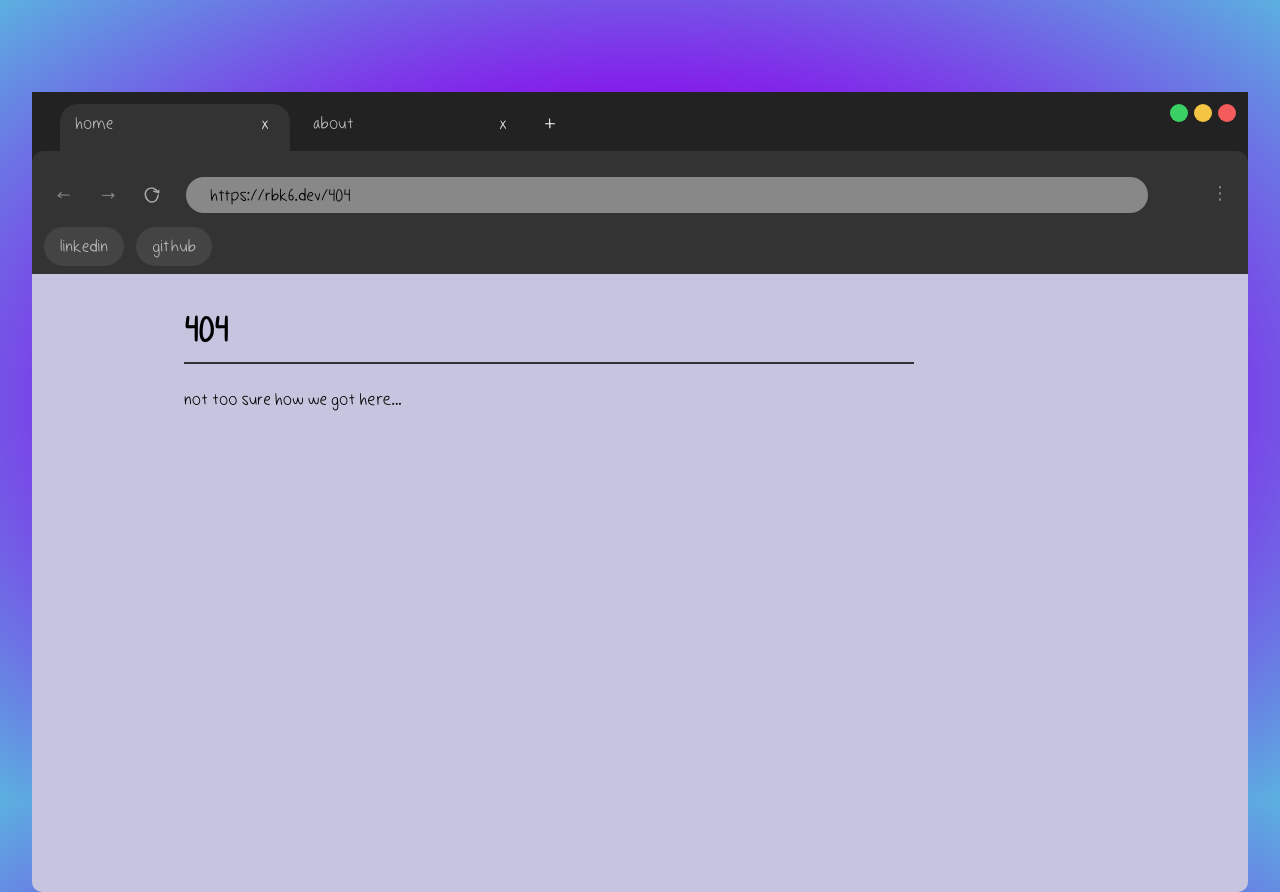
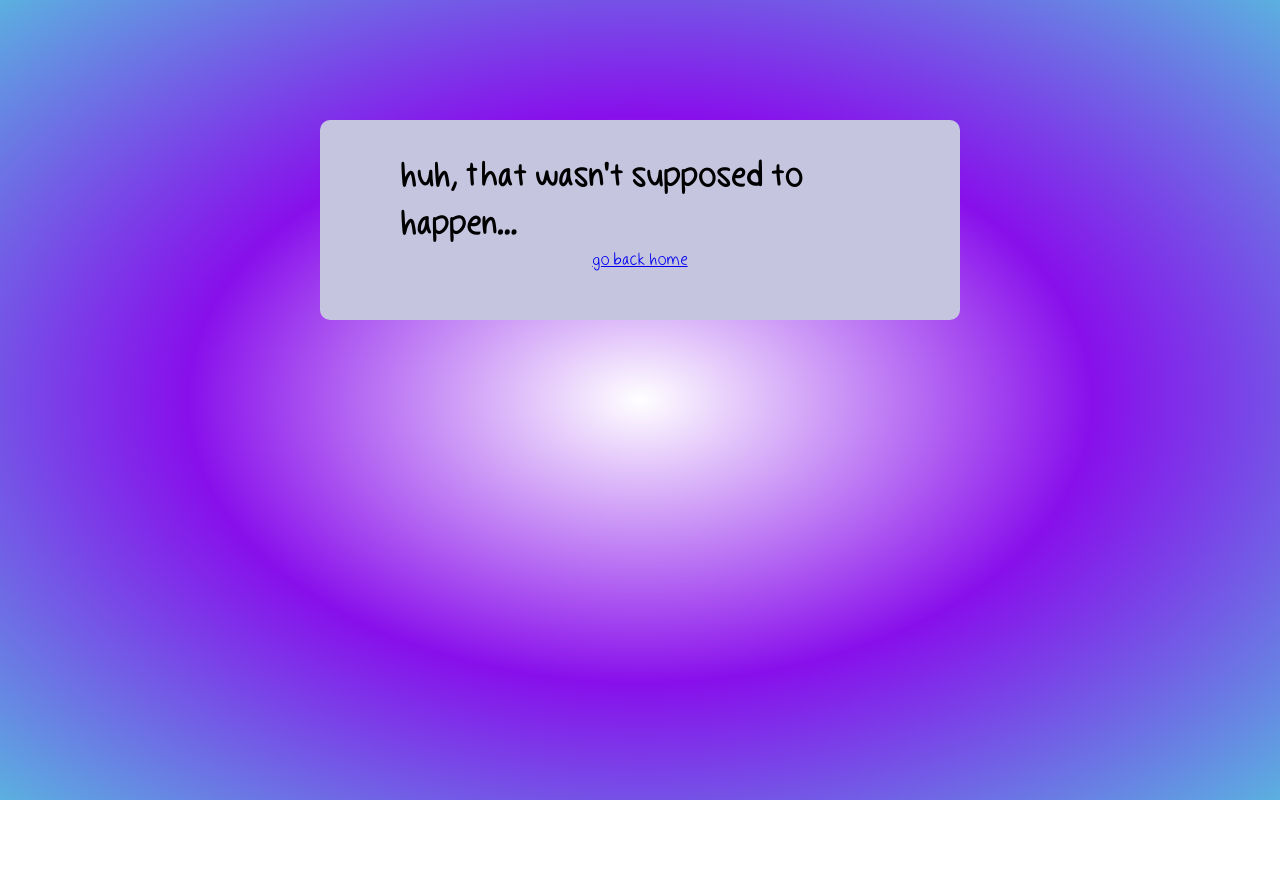
Before and after one commit to rbk6/website, a React (Vite) app: page /404 in a window 1280 px wide. Before the commit this address had no page. After the commit the page ends 800 px from the top, so only its background shows below. Built offline with nearby package versions, Linux system fonts and the light colour scheme.

Commit message:
update 404 routing

```diff
--- a/src/components/Browser/AddressBar/index.scss
+++ b/src/components/Browser/AddressBar/index.scss
@@ -1,10 +1,10 @@
 .address-bar {
-	z-index: 5;
 	display: flex;
 	align-items: center;
 	padding: 24px 0 12px;
 	background-color: #333;
 	border-radius: 12px 12px 0 0;
+	z-index: 5;
 
 	@media (width <= 768px) {
 		border-radius: 0;
--- a/src/components/Browser/AddressBar/index.tsx
+++ b/src/components/Browser/AddressBar/index.tsx
@@ -1,10 +1,11 @@
-import { useLocation } from 'react-router-dom';
 import refreshIcon from '../../../assets/icons/refresh.svg';
 import './index.scss';
 
-function AddressBar() {
-	const location = useLocation();
-	const path = location.pathname;
+interface Props {
+	path: string;
+}
+
+function AddressBar({ path }: Props) {
 	const url = path === '/new' ? '' : `https://rbk6.dev${path === '/' ? '' : path}`;
 
 	return (
--- a/src/components/Browser/Tabs/index.scss
+++ b/src/components/Browser/Tabs/index.scss
@@ -17,7 +17,6 @@
 	justify-content: flex-end;
 	padding: 12px 12px 0;
 	background-color: #222;
-
 	margin-left: auto;
 
 	@media (width <= 768px) {
@@ -30,7 +29,7 @@
 	justify-content: center;
 	align-items: center;
 	margin: 0 4px;
-	padding: 8px 15px 16px 15px;
+	padding: 8px 15px 16px;
 	width: 200px;
 	border-radius: 18px 18px 0 0;
 	min-width: 4px;
@@ -46,7 +45,7 @@
 		transition: background-color 100ms ease-in-out;
 
 		&.left {
-			border-radius: 10px 10px 0 10px;
+			border-radius: 10px 10px 0;
 		}
 
 		&.right {
@@ -69,8 +68,8 @@
 
 .new-tab {
 	width: 10%;
+	align-self: center;
 	margin-left: 4px;
-	align-self: center;
 }
 
 .new-tab-btn {
--- a/src/components/Browser/Top/index.tsx
+++ b/src/components/Browser/Top/index.tsx
@@ -3,11 +3,15 @@ import AddressBar from '../AddressBar';
 import Bookmarks from '../Bookmarks';
 import Tabs from '../Tabs';
 
-function Top() {
+interface Props {
+	path: string;
+}
+
+function Top({ path }: Props) {
 	return (
 		<div className="top">
 			<Tabs />
-			<AddressBar />
+			<AddressBar path={path} />
 			<Bookmarks />
 		</div>
 	);
--- a/src/components/Browser/index.scss
+++ b/src/components/Browser/index.scss
@@ -6,6 +6,33 @@
 	padding: 0;
 	width: 95vw;
 	height: 100%;
+	background-color: #c5c5df;
+	border-radius: 10px;
+	transition:
+		margin 100ms ease-in-out,
+		max-height 100ms ease-in-out;
+	max-height: 1100px;
+	max-width: 1300px;
+	min-width: 300px;
+
+	@media (width <= 768px) {
+		margin: 0;
+		width: 100vw;
+		border-radius: 0;
+		max-height: 100%;
+		max-width: 100%;
+	}
+}
+
+.error {
+	display: flex;
+	flex-direction: column;
+	position: absolute;
+	top: 15%;
+	left: 25%;
+	padding: 0;
+	width: 50vw;
+	height: 25%;
 	background-color: #c5c5df;
 	border-radius: 10px;
 	transition:
--- a/src/components/Browser/index.tsx
+++ b/src/components/Browser/index.tsx
@@ -1,11 +1,20 @@
-import { Outlet } from 'react-router-dom';
+import { Outlet, useLocation } from 'react-router-dom';
 import './index.scss';
 import Top from './Top';
 
 function Browser() {
-	return (
+	const location = useLocation();
+	const path = location.pathname;
+
+	return path !== '/404' ? (
 		<div className="browser">
-			<Top />
+			<Top path={path} />
+			<main className="content">
+				<Outlet />
+			</main>
+		</div>
+	) : (
+		<div className="error">
 			<main className="content">
 				<Outlet />
 			</main>
--- a/src/pages/NewTab/index.tsx
+++ b/src/pages/NewTab/index.tsx
@@ -1,4 +1,19 @@
+import { useEffect } from 'react';
+import { useNavigate, useNavigationType } from 'react-router-dom';
+
 function NewTab() {
+	const navigate = useNavigate();
+	const navigationType = useNavigationType();
+
+	useEffect(() => {
+		const isRefresh =
+			navigationType === 'POP' &&
+			(window.performance?.getEntriesByType('navigation')[0] as PerformanceNavigationTiming)?.type === 'reload';
+		if (isRefresh) {
+			navigate('/', { replace: true });
+		}
+	}, [navigate, navigationType]);
+
 	return <></>;
 }
 
--- a/src/pages/NotFound/index.tsx
+++ b/src/pages/NotFound/index.tsx
@@ -1,12 +1,12 @@
+import { Link } from 'react-router-dom';
 import useTitle from '../../lib/useTitle';
 
 function NotFound() {
 	useTitle('not found');
 	return (
 		<div>
-			<h1>404</h1>
-			<hr />
-			<p>not too sure how we got here...</p>
+			<h1>huh, that wasn't supposed to happen...</h1>
+			<Link to="/">go back home</Link>
 		</div>
 	);
 }
```
